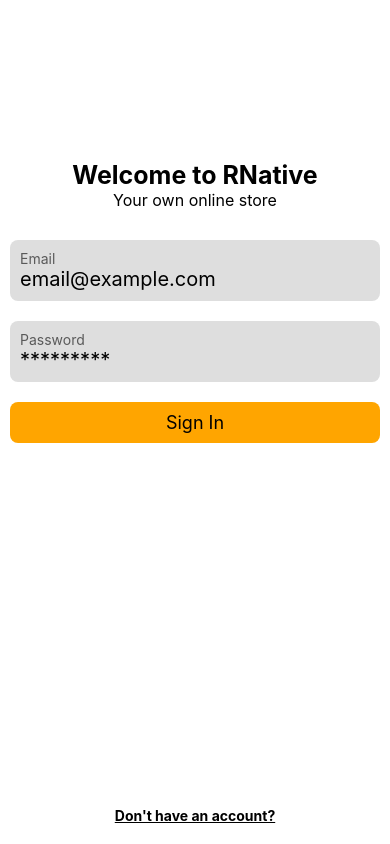
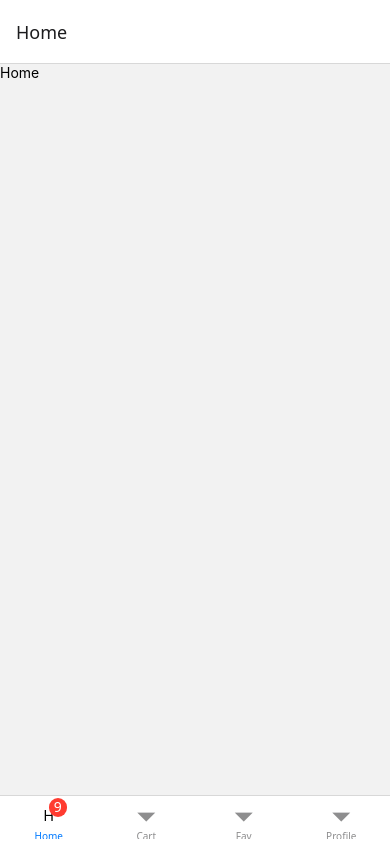
Before and after one commit to ndpniraj/RNEcom, a React Native app: screen / in a window 390 px wide. Built offline with nearby package versions, Linux system fonts and the light colour scheme.

Commit message:
added tab navigator

```diff
--- a/App.tsx
+++ b/App.tsx
@@ -2,6 +2,7 @@ import {FC, useEffect} from 'react';
 import AuthNavigator from './app/navigation/AuthNavigator';
 import {DefaultTheme} from '@react-navigation/native';
 import AsyncStorage from '@react-native-async-storage/async-storage';
+import TabNavigator from './app/navigation/TabNavigator';
 
 interface Props {}
 
@@ -23,6 +24,8 @@ const App: FC<Props> = () => {
     readTokenFromAsyncStorage();
   }, []);
 
+  return <TabNavigator />;
+
   return <AuthNavigator theme={Theme} />;
 };
 
--- /dev/null
+++ b/app/navigation/TabNavigator.tsx
@@ -0,0 +1,28 @@
+import {createBottomTabNavigator} from '@react-navigation/bottom-tabs';
+import Home from '../views/Home';
+import Cart from '../views/Cart';
+import Fav from '../views/Fav';
+import Profile from '../views/Profile';
+import {createStaticNavigation} from '@react-navigation/native';
+import {Text} from 'react-native';
+
+const Tabs = createBottomTabNavigator({
+  screens: {
+    Home: {
+      screen: Home,
+      options: {
+        tabBarIcon({}) {
+          return <Text>H</Text>;
+        },
+        tabBarBadge: 9,
+      },
+    },
+    Cart,
+    Fav,
+    Profile,
+  },
+});
+
+const TabNavigator = createStaticNavigation(Tabs);
+
+export default TabNavigator;
--- /dev/null
+++ b/app/views/Cart.tsx
@@ -0,0 +1,18 @@
+import {FC} from 'react';
+import {StyleSheet, Text, View} from 'react-native';
+
+interface Props {}
+
+const Cart: FC<Props> = () => {
+  return (
+    <View style={styles.container}>
+      <Text>Cart</Text>
+    </View>
+  );
+};
+
+const styles = StyleSheet.create({
+  container: {},
+});
+
+export default Cart;
--- /dev/null
+++ b/app/views/Fav.tsx
@@ -0,0 +1,18 @@
+import {FC} from 'react';
+import {StyleSheet, Text, View} from 'react-native';
+
+interface Props {}
+
+const Fav: FC<Props> = () => {
+  return (
+    <View style={styles.container}>
+      <Text>Fav</Text>
+    </View>
+  );
+};
+
+const styles = StyleSheet.create({
+  container: {},
+});
+
+export default Fav;
--- a/app/views/Home.tsx
+++ b/app/views/Home.tsx
@@ -6,12 +6,12 @@ import {AuthStackNavigator} from '../navigation/AuthNavigator';
 type Props = StackScreenProps<AuthStackNavigator, 'Home'>;
 
 const Home: FC<Props> = ({route}) => {
-  const {email, name} = route.params.profile;
+  // const {email, name} = route.params.profile;
   return (
     <View style={styles.container}>
       <Text>Home</Text>
-      <Text>Profile {name}</Text>
-      <Text>Profile {email}</Text>
+      {/* <Text>Profile {name}</Text>
+      <Text>Profile {email}</Text> */}
     </View>
   );
 };
--- /dev/null
+++ b/app/views/Profile.tsx
@@ -0,0 +1,18 @@
+import {FC} from 'react';
+import {StyleSheet, Text, View} from 'react-native';
+
+interface Props {}
+
+const Profile: FC<Props> = () => {
+  return (
+    <View style={styles.container}>
+      <Text>Profile</Text>
+    </View>
+  );
+};
+
+const styles = StyleSheet.create({
+  container: {},
+});
+
+export default Profile;
--- a/package.json
+++ b/package.json
@@ -12,6 +12,7 @@
   "dependencies": {
     "@react-native-async-storage/async-storage": "^2.1.0",
     "@react-native-masked-view/masked-view": "^0.3.2",
+    "@react-navigation/bottom-tabs": "^7.0.14",
     "@react-navigation/native": "^7.0.4",
     "@react-navigation/stack": "^7.0.7",
     "axios": "^1.7.8",
```
Also changed, not shown: 1 other file (tests, documents, lock files or other folders).
